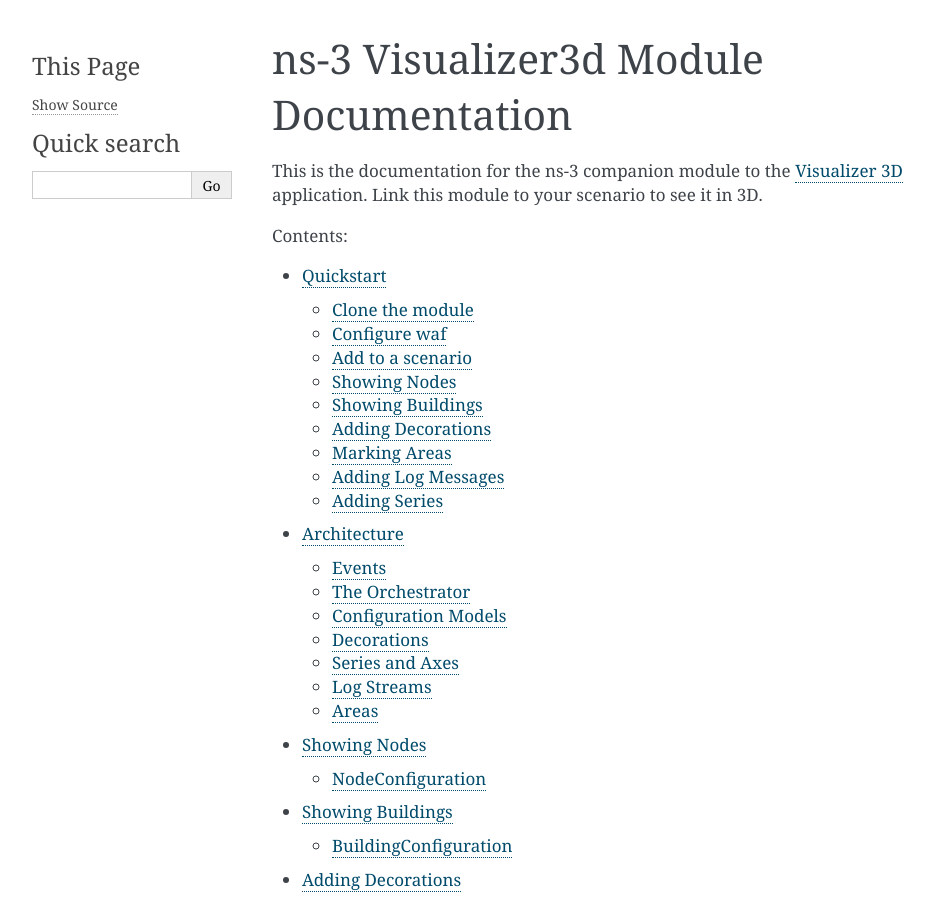
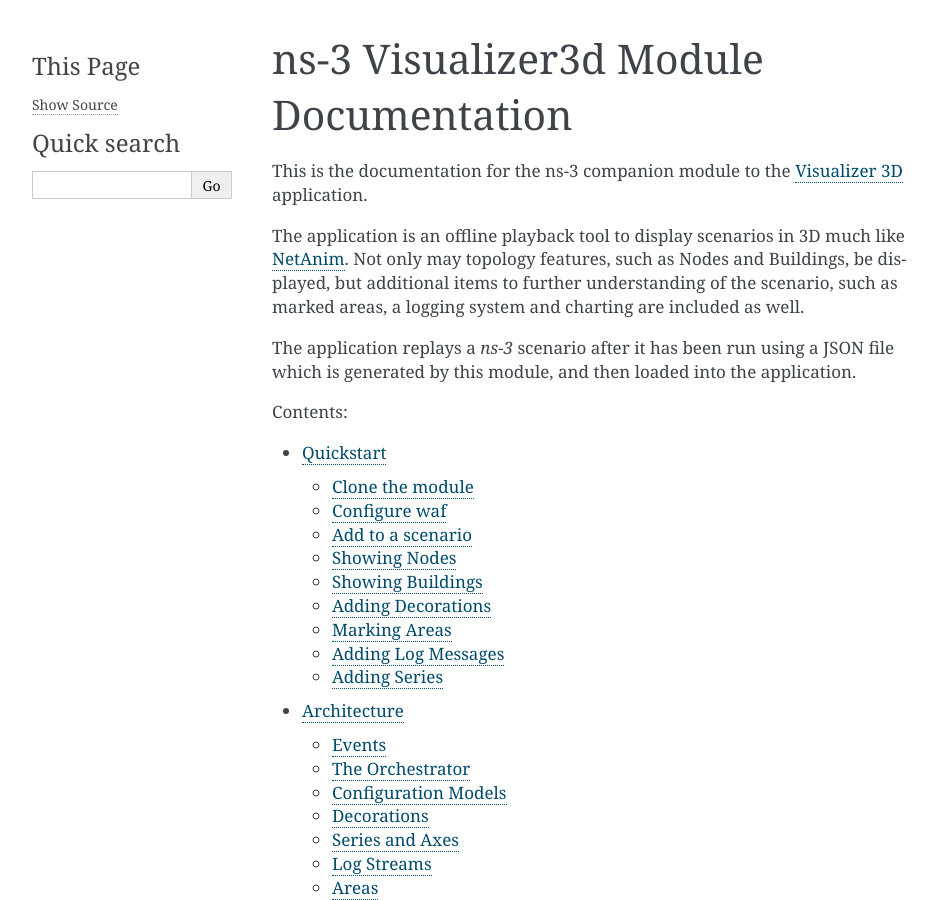
Before and after one commit to usnistgov/NetSimulyzer-ns3-module, a Sphinx documentation site: the page built from doc/source/index.rst, in a window 1280 px wide and 900 px high. Shown: the whole window, without its empty margins (148-1083 px from the left). Built offline with Sphinx 7.4.7, drawn with Linux system fonts in a browser that asks for light colours.

Commit message:
Expand intro
See: https://gitlab.nist.gov/gitlab/wnd-publicsafety/visualizer/visualizer3d/-/issues/2

```diff
--- a/doc/source/index.rst
+++ b/doc/source/index.rst
@@ -3,7 +3,15 @@
 
 This is the documentation for the ns-3 companion module to the
 `Visualizer 3D <https://github.com/usnistgov/ns3-visualizer3d>`_ application.
-Link this module to your scenario to see it in 3D.
+
+The application is an offline playback tool to display scenarios in 3D much like
+`NetAnim <https://www.nsnam.org/wiki/NetAnim>`_. Not only may topology features,
+such as Nodes and Buildings, be displayed, but additional items to further
+understanding of the scenario, such as marked areas, a logging system
+and charting are included as well.
+
+The application replays a *ns-3* scenario after it has been run using a
+JSON file which is generated by this module, and then loaded into the application.
 
 .. toctree::
   :maxdepth: 2
```
